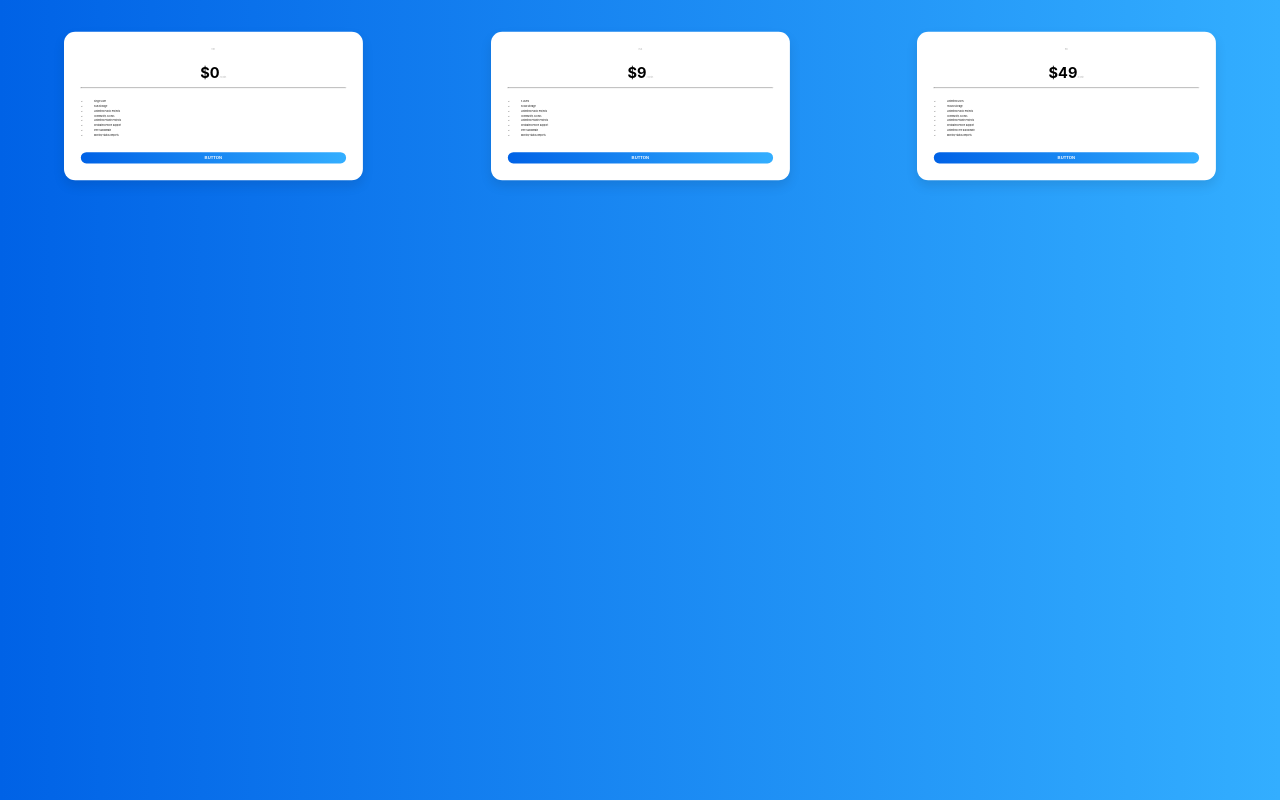
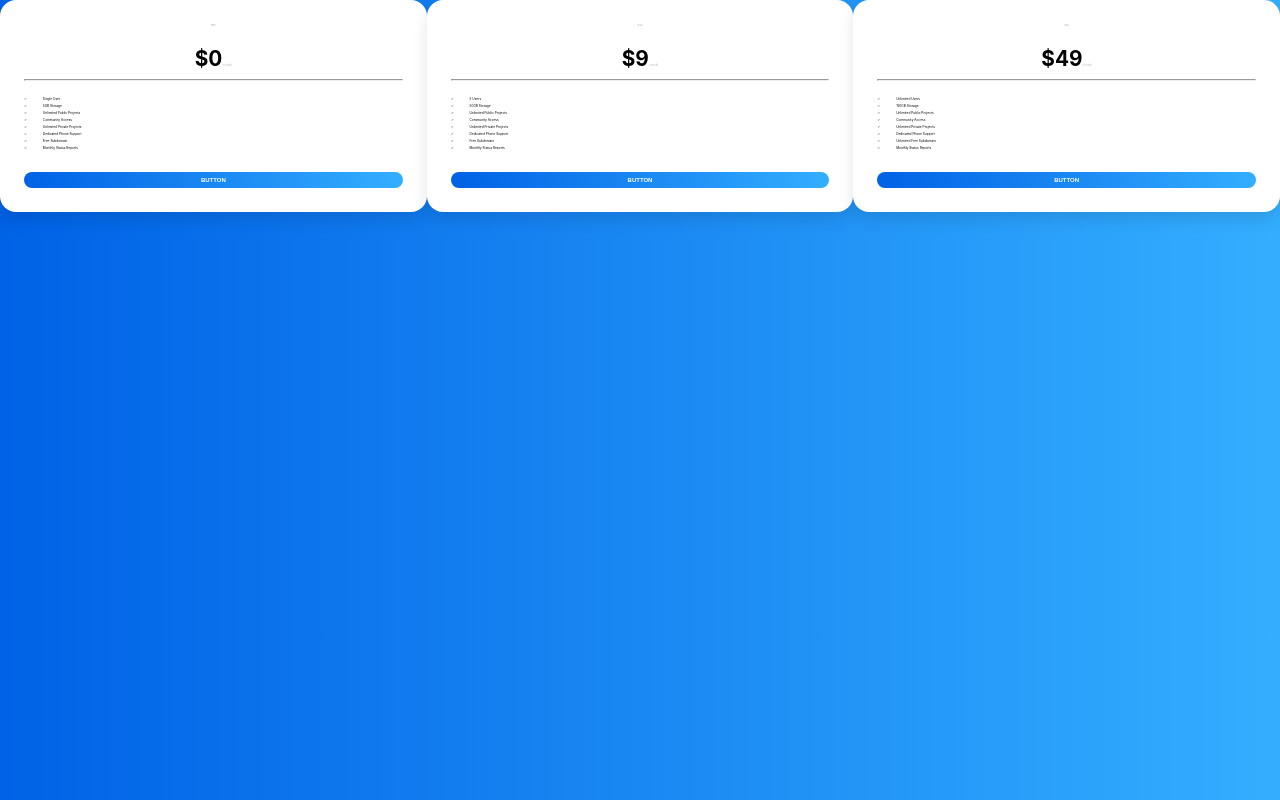
Before and after one commit to ASalman-Malik/reactjs-T1, a React (Create React App) app: page / in a window 1280 px wide. Built offline with nearby package versions, Linux system fonts and the light colour scheme.

Commit message:
Update App.css

```diff
--- a/src/App.css
+++ b/src/App.css
@@ -72,7 +72,7 @@ body{
   transition: all 0.2s;
   box-shadow: 0 0.5rem 1rem 0 rgba(0, 0, 0, 0.1);
   border: none;
-  transform: scale(0.7);
+  transform: scale(1.0);
 }
 
 .plan-feature {
@@ -101,7 +101,7 @@ body{
   border-radius: 24px;
   padding: 24px;
   font-family: "Inter", sans-serif;
-  transform: scale(0.9);
+  transform: scale(1.5);
   box-shadow: 0 0 10px rgba(0, 0, 0, 0.5);
   opacity: 1;
 }
```
